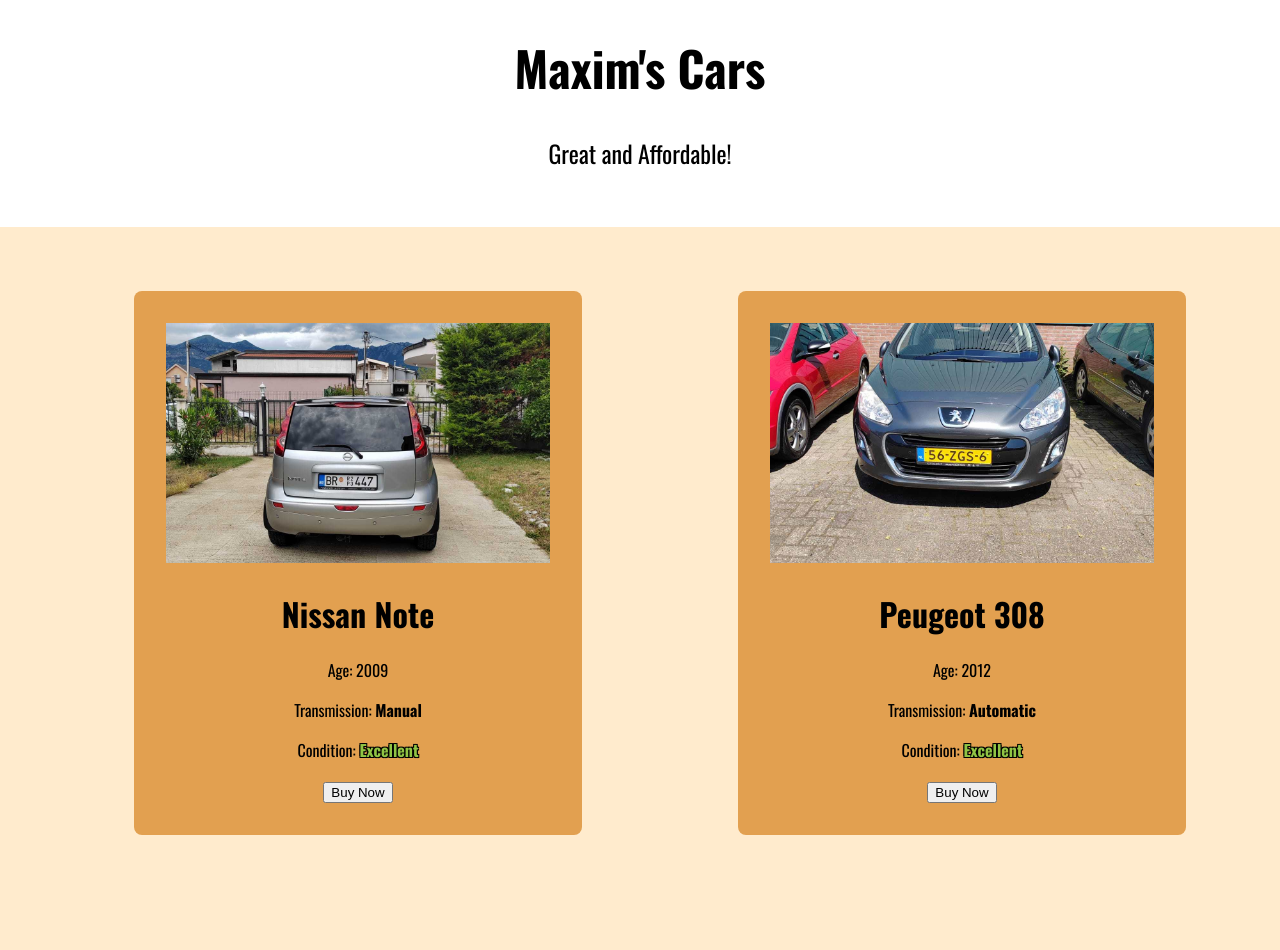
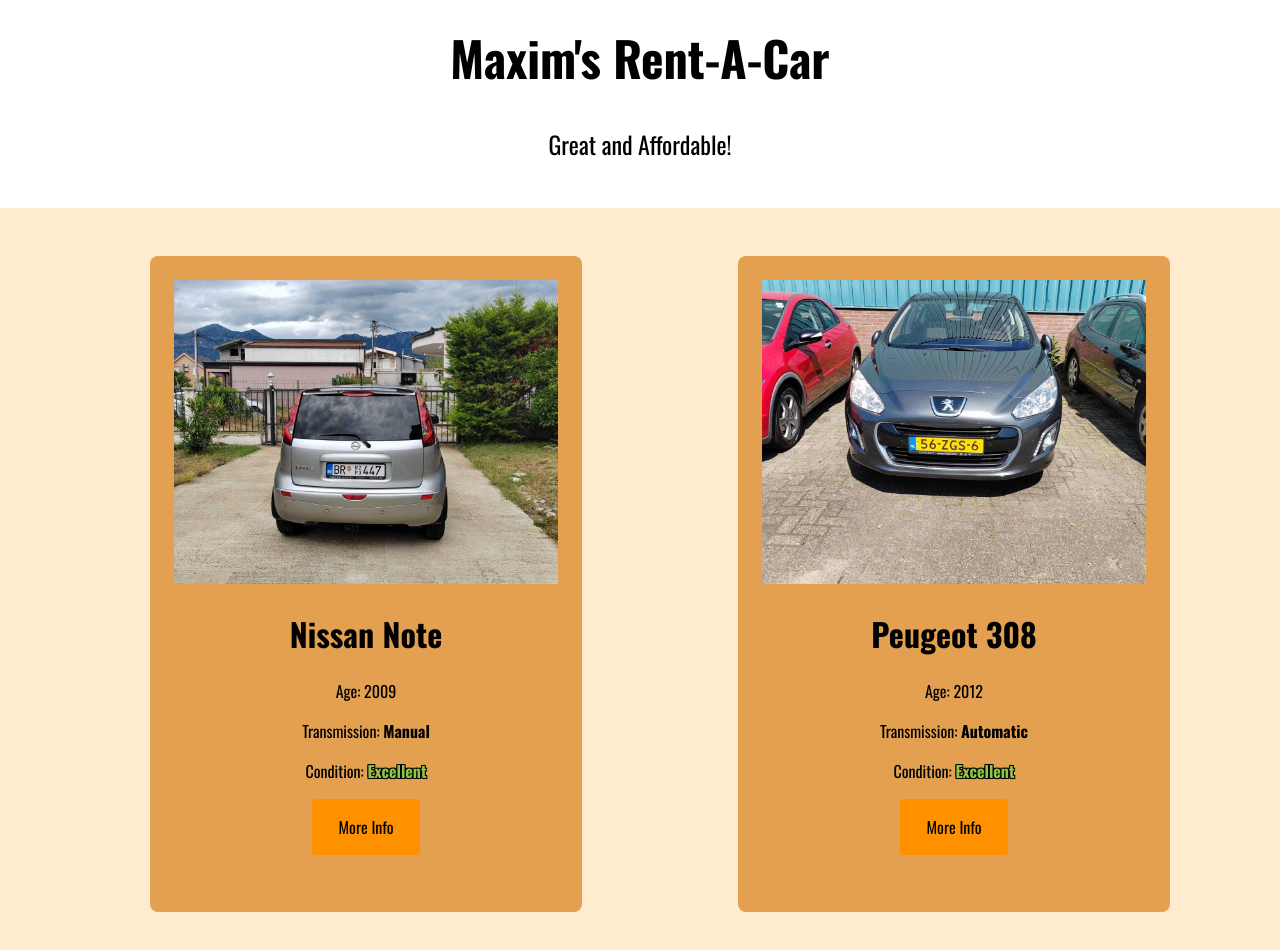
Before and after one commit to DakiTheBest/Maxim-Cars, a plain HTML site: page index.html in a window 1280 px wide. Before the commit the page ends 899 px from the top, so only its background shows below. Drawn offline with nearby package versions, Linux system fonts and the light colour scheme.

Commit message:
progress

```diff
--- a/css/car-card.css
+++ b/css/car-card.css
@@ -1,18 +1,23 @@
-UL {
+ul {
   display: flex;
   justify-content: space-around;
 }
 
 .car-card {
-  margin: 2rem;
+  margin: 0;
   text-align: center;
   list-style: none;
   background-color: rgb(226, 160, 80);
   border-radius: 8px;
   max-width: 24rem;
-  max-height: 30rem;
-  padding: 2rem;
+  max-height: 38rem;
+  padding: 1.5rem;
   overflow: hidden;
+  transition: transform 0.5s ease;
+}
+
+.car-card:hover {
+  transform: scale(1.05);
 }
 
 .car-card img {
@@ -27,3 +32,21 @@
   text-shadow: -1px -1px 0 #000, 1px -1px 0 #000, -1px 1px 0 #000,
     1px 1px 0 #000;
 }
+
+a {
+  display: block;
+  text-decoration: none;
+  max-width: 20%;
+  color: black;
+  margin: auto;
+  padding: 1rem;
+  border-radius: 4px;
+  background-color: rgb(255, 145, 0);
+  transition: background-color 0.5s ease, color 0.5s ease, transform 0.5s ease;
+}
+
+a:hover {
+  background-color: rgb(121, 66, 0);
+  color: white;
+  transform: scale(1.1);
+}
--- a/css/styles.css
+++ b/css/styles.css
@@ -10,7 +10,7 @@
 }
 
 header {
-  padding: 2rem;
+  padding: 1.4rem;
   margin: 0;
   font-size: x-large;
 }
@@ -20,6 +20,6 @@
 }
 
 main {
-  padding: 1rem;
+  padding: 2rem;
   background-color: blanchedalmond;
 }
--- a/index.html
+++ b/index.html
@@ -3,7 +3,7 @@
   <head>
     <meta charset="UTF-8" />
     <meta name="viewport" content="width=device-width, initial-scale=1.0" />
-    <title>Maksim</title>
+    <title>Maxim's Rent-A-Car</title>
     <link rel="preconnect" href="https://fonts.googleapis.com" />
     <link rel="preconnect" href="https://fonts.gstatic.com" crossorigin />
     <link
@@ -15,7 +15,7 @@
   </head>
   <body>
     <header>
-      <h1>Maxim's Cars</h1>
+      <h1>Maxim's Rent-A-Car</h1>
       <p>Great and Affordable!</p>
     </header>
     <main>
@@ -26,7 +26,7 @@
           <p>Age: 2009</p>
           <p>Transmission: <strong>Manual</strong></p>
           <p>Condition: <strong class="condition">Excellent</strong></p>
-          <button>Buy Now</button>
+          <a href="/pages/car1.html" target="_blank">More Info</a>
         </li>
         <li class="car-card">
           <img src="/images/car2-1.jpg" alt="Peugeot 308" />
@@ -34,7 +34,7 @@
           <p>Age: 2012</p>
           <p>Transmission: <strong>Automatic</strong></p>
           <p>Condition: <strong class="condition">Excellent</strong></p>
-          <button>Buy Now</button>
+          <a href="/pages/car2.html" target="_blank">More Info</a>
         </li>
       </ul>
     </main>
```
Also changed, not shown: pages/car1.html (+1 -1 lines), pages/car2.html (+1 -1 lines).
